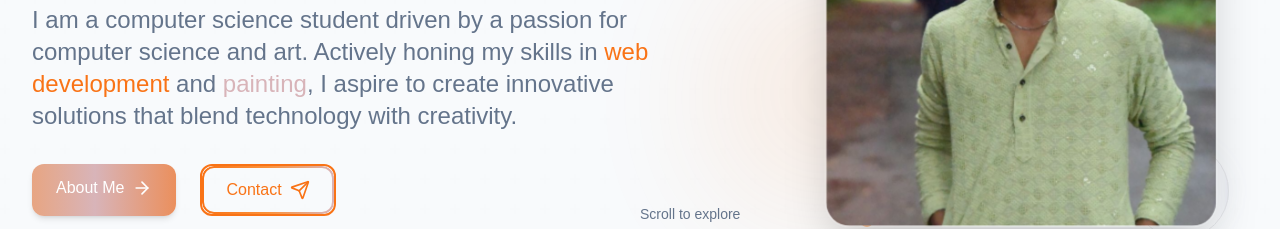
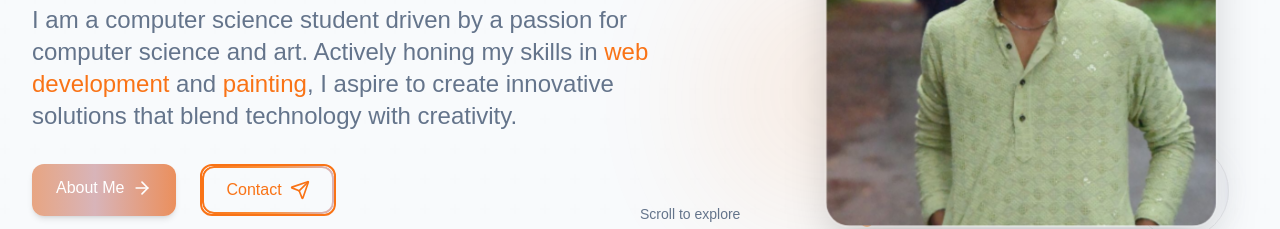
Before and after one commit to Shreevatsatg/shreevatsatg.com, a React (Vite) app: page / in a window 1280 px wide. Shown: the part 306-535 px from the top of the page. Built offline with nearby package versions, Linux system fonts and the light colour scheme; a web font is replaced by a local one.

Commit message:
small text edit

```diff
--- a/src/pages/HomePage.tsx
+++ b/src/pages/HomePage.tsx
@@ -134,7 +134,7 @@
                 <span className="text-[var(--accent-primary)]">
                   web development
                 </span>{" "}
-                and <span className="text-[var(--accent-third)]">painting</span>
+                and <span className="text-[var(--accent-primary)]">painting</span>
                 , I aspire to create innovative solutions that blend technology
                 with creativity.
               </motion.p>
```
